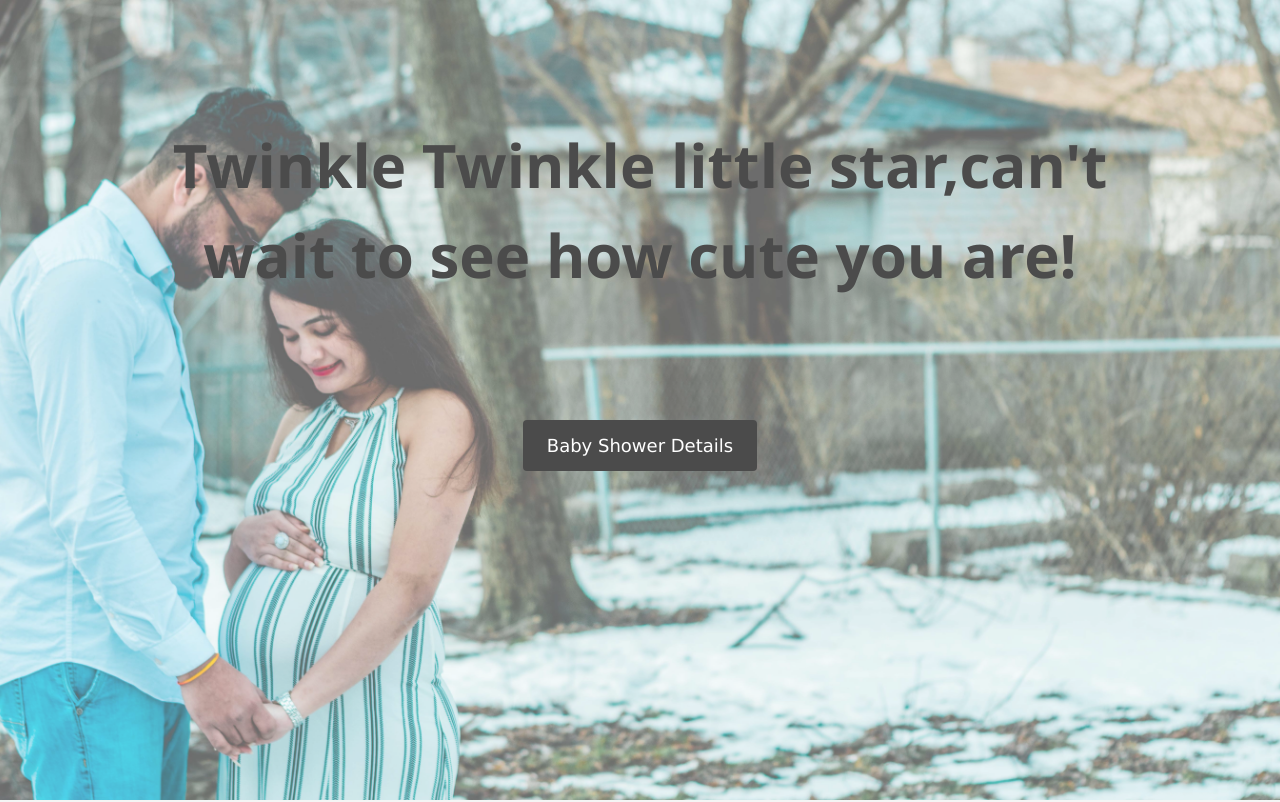
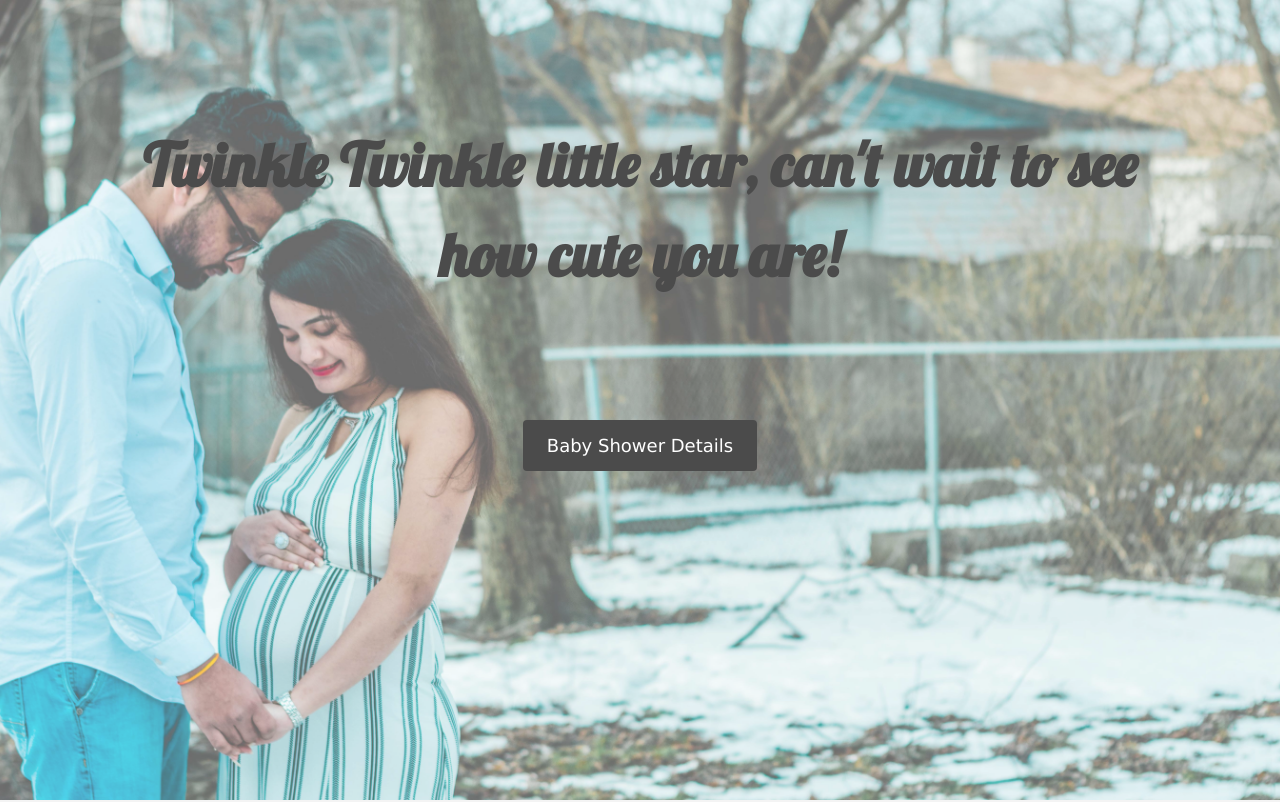
Before and after one commit to avanish-patel/InvitationCard, an Angular app: page / in a window 1280 px wide. Shown: the top 802 px of the page. Built offline with nearby package versions, Linux system fonts and the light colour scheme.

Commit message:
Modified font-family to Lobster

```diff
--- a/src/app/app.component.css
+++ b/src/app/app.component.css
@@ -84,7 +84,8 @@
   }
 
   .title {
-      font-size: 60px;
+    font-family: 'Lobster', cursive;
+    font-size: 60px;
   }
 
 
--- a/src/app/app.component.html
+++ b/src/app/app.component.html
@@ -1,6 +1,6 @@
 <div class="pimg1">
   <div class="heading">
-    <h3 class="w3-center title center-width-title">Twinkle Twinkle little star,can't wait to see how cute
+    <h3 class="w3-center title center-width-title">Twinkle Twinkle little star, can't wait to see how cute
       you are!</h3>
     <p class="w3-center center-width-button"><a href="#details" class="w3-button w3-black w3-round w3-padding-large w3-large">Baby
         Shower
--- a/src/index.html
+++ b/src/index.html
@@ -8,6 +8,7 @@
   <link rel="stylesheet" href="https://fonts.googleapis.com/css?family=Raleway">
   <meta name="viewport" content="width=device-width, initial-scale=1">
   <link rel="icon" type="image/x-icon" href="favicon.ico">
+  <link href="https://fonts.googleapis.com/css?family=Lobster&amp;subset=cyrillic,cyrillic-ext,latin-ext,vietnamese" rel="stylesheet">
   <link href="https://fonts.googleapis.com/css?family=Dosis:400,500,600,700,800" rel="stylesheet">
   <!-- <script src="https://unpkg.com/scrollreveal/dist/scrollreveal.min.js"></script> -->
 </head>
```
